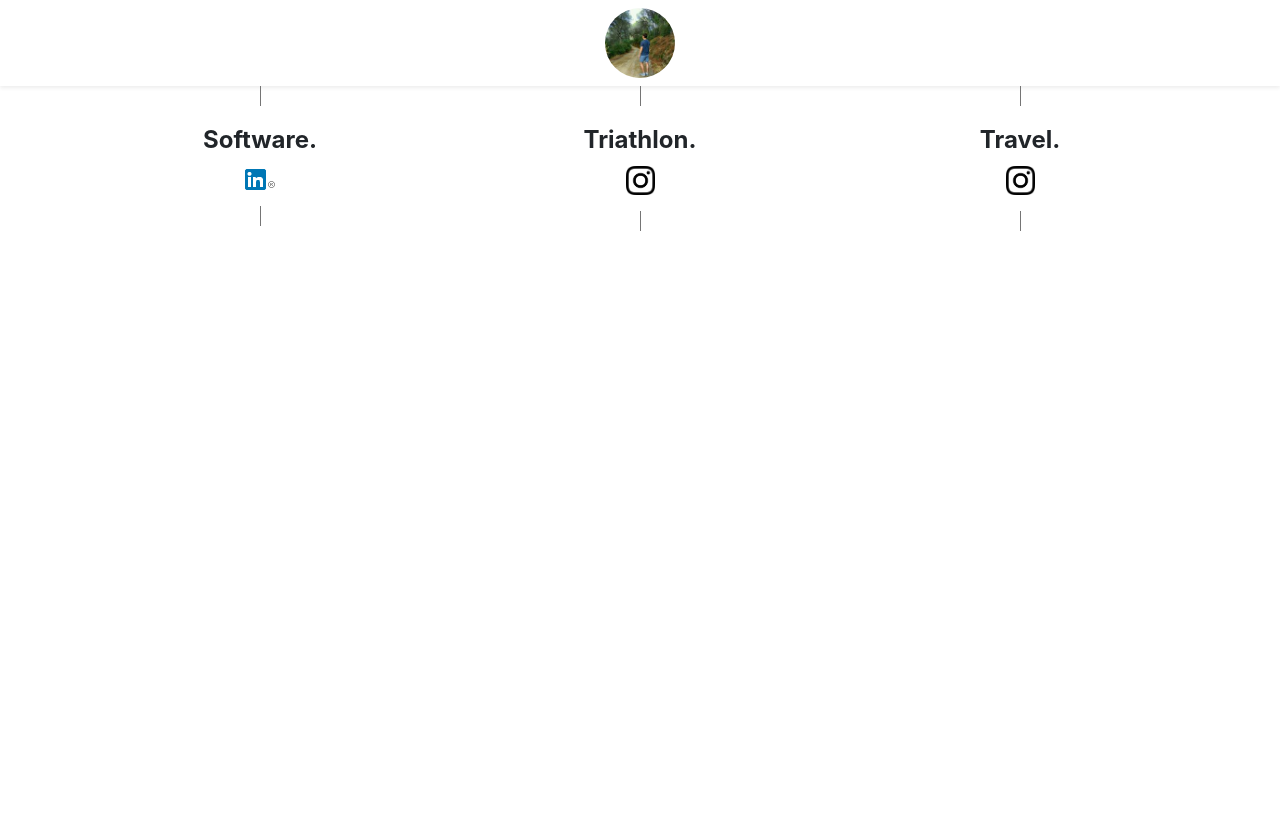
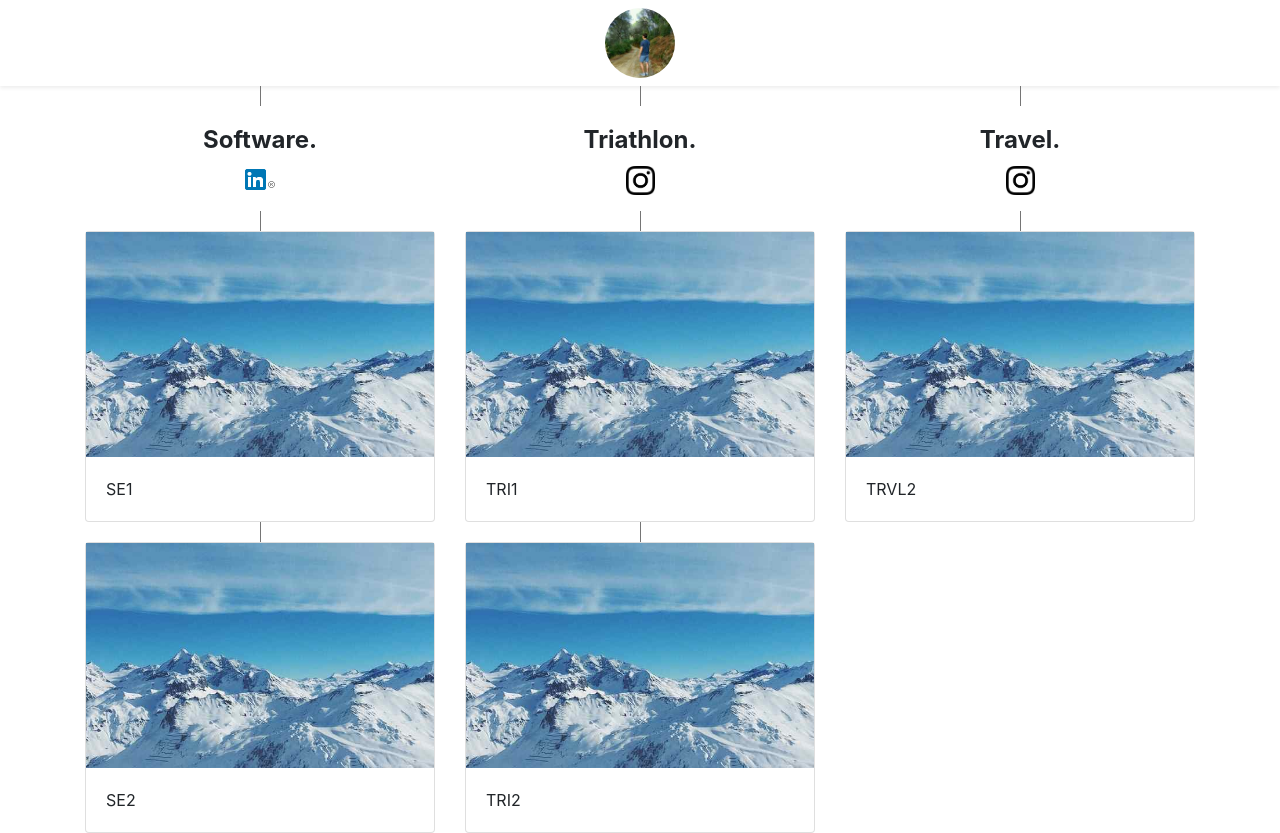
Before and after one commit to dimadl/st-blog, a website: page web/src/index.html in a window 1280 px wide. Before the commit the page ends 800 px from the top, so only its background shows below. Drawn offline with nearby package versions, Linux system fonts and the light colour scheme; files that its build step writes are made by us from their sources.

Commit message:
Initialized main columns

```diff
--- a/web/src/index.html
+++ b/web/src/index.html
@@ -23,7 +23,6 @@
                     <img src="img/in-logo.png">
                   </a>
                 </div>
-                <div class="ver-line"></div>
               </div>
               <div class="col-md-4 text-center">
                 <div class="ver-line"></div>
@@ -33,7 +32,6 @@
                     <img style="height: 29px" src="img/instagram-logo.png">
                   </a>
                 </div>
-                <div class="ver-line"></div>
               </div>
               <div class="col-md-4 text-center">
                 <div class="ver-line"></div>
@@ -43,11 +41,50 @@
                     <img style="height: 29px" src="img/instagram-logo.png">
                   </a>
                 </div>
-                <div class="ver-line"></div>
               </div>
             </div>
-            <div>
-
+            <div class="row">
+              <div class="col-md-4">
+                <div class="ver-line"></div>
+                <div class="md-4 card">
+                  <img src="img/img_snowtops.jpg" style="height:225px">
+                  <div class="card-body">
+                    SE1
+                  </div>
+                </div>
+                <div class="ver-line"></div>
+                <div class="md-4 card">
+                  <img src="img/img_snowtops.jpg" style="height:225px">
+                  <div class="card-body">
+                    SE2
+                  </div>
+                </div>
+              </div>
+              <div class="col-md-4">
+                <div class="ver-line"></div>
+                <div class="md-4 card">
+                  <img src="img/img_snowtops.jpg" style="height:225px">
+                  <div class="card-body">
+                    TRI1
+                  </div>
+                </div>
+                <div class="ver-line"></div>
+                <div class="md-4 card">
+                  <img src="img/img_snowtops.jpg" style="height:225px">
+                  <div class="card-body">
+                    TRI2
+                  </div>
+                </div>
+              </div>
+              <div class="col-md-4">
+                <div class="ver-line"></div>
+                <div class="md-4 card">
+                  <img src="img/img_snowtops.jpg" style="height:225px">
+                  <div class="card-body">
+                    TRVL2
+                  </div>
+                </div>
+              </div>
             </div>
           </div>
       </div>
```
Also changed, not shown: web/src/img/img_snowtops.jpg (added).
